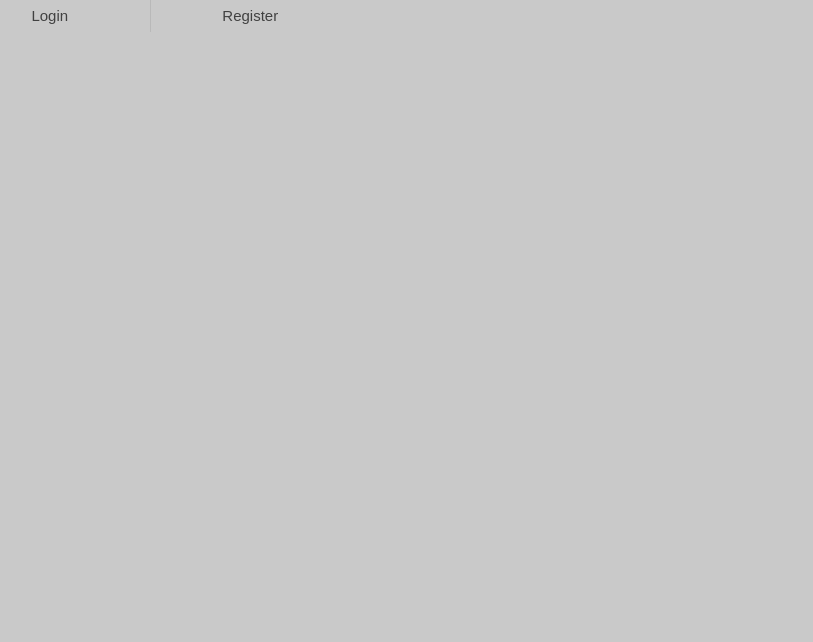
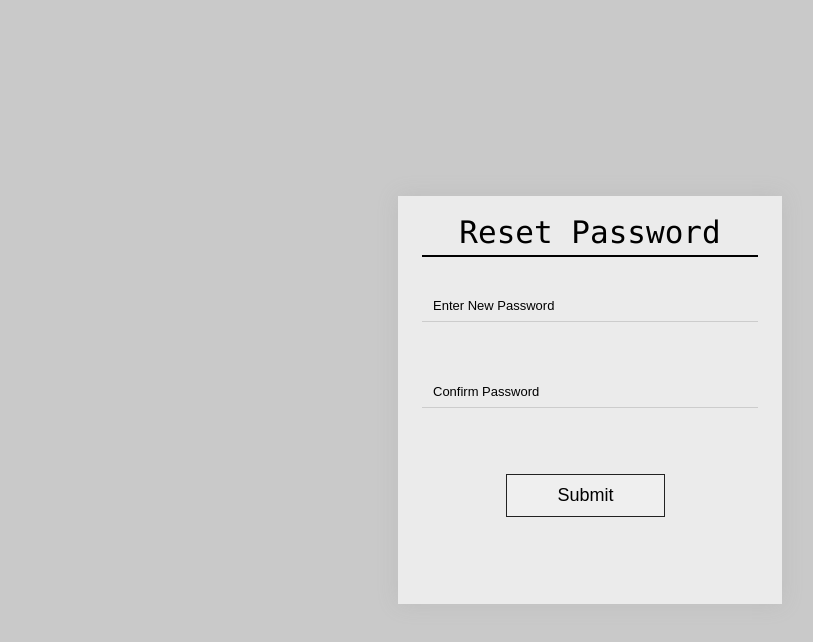
Before and after one commit to Eclipse-LMS/Eclipse, a React (Create React App) app in the folder frontend/: page / in a window 1280 px wide. Shown: the top 642 px of the page, without its empty margins (50-863 px from the left). Built offline with nearby package versions, Linux system fonts and the light colour scheme.

Commit message:
auth frontend complete

```diff
--- a/frontend/src/App.css
+++ b/frontend/src/App.css
@@ -26,7 +26,7 @@ body{
   position: absolute;
 }
 
-.box-controller {
+.box-controller1 {
   visibility: visible;
   display: flex;
   max-width: 24em;
@@ -34,7 +34,19 @@ body{
   padding:  0px;
   align-items: center;
   transition: visibility 0.5s ease-out;
+  margin-top: 48%;
 }
+.box-controller2 {
+  visibility: visible;
+  display: flex;
+  max-width: 24em;
+  min-width: 25em;
+  padding:  0px;
+  align-items: center;
+  transition: visibility 0.5s ease-out;
+  margin-top: 10%;
+}
+
 .form-decor {
   -webkit-box-shadow: 0px 0px 20px 0px rgba(15, 15, 15, 0.2);
   box-shadow: 0px 0px 20px 0px rgba(145, 145, 145, 0.2);
@@ -78,6 +90,8 @@ input[type="password"] {
   height: 100%;
   line-height: 2;
   cursor: pointer;
+  margin-bottom: 0%;
+
 }
 
 
@@ -122,6 +136,20 @@ input[type="password"] {
   flex-direction: column;
   justify-content: center;
 }
+.fpsubmit-btn {
+  padding: 10px 50px;
+  font-size: 18px;
+  border:1px solid #222;
+  font-family: Oxygen, sans-serif;
+  margin-top: 20px;
+  cursor: pointer;
+  position: relative;
+  bottom: 0px;
+  margin-left: 22%;
+  z-index: 9999;
+  position: absolute;
+  margin-bottom: 25%;
+}
 
 
 
@@ -134,7 +162,7 @@ input[type="password"] {
   cursor: pointer;
   position: relative;
   bottom: 0px;
-  margin-left: 23%;
+  margin-left: 27%;
   z-index: 9999;
   position: absolute;
   margin-bottom: 25%;
@@ -159,6 +187,8 @@ input[type="password"] {
   /* margin-top: 20px; */
   cursor: pointer;
   position: relative;
+  margin-top: 15%;
+  margin-bottom: 10%;
 }
 
 .register-btn:hover,
@@ -223,6 +253,7 @@ input[type="password"] {
 label {
 color: #666;
 font-size: .875rem;
+position: relative;
 }
 
 input[type="checkbox"] {
@@ -258,6 +289,7 @@ a {
 }
 #fullname > div {
   padding: 0 2px;
+  margin-top: 10%;
 }
 .log-form .regis-form {
   border-left: 1px solid #b9b9b9;
@@ -266,3 +298,25 @@ a {
 #First-add{
   right: 15%;
 }
+.input-group {
+  margin-top: 5%;
+}
+.input-group-fp {
+  margin-top: 15%;
+  position: relative;
+}
+.button-confirm{
+  padding: 10px 50px;
+  font-size: 18px;
+  border:1px solid #222;
+  font-family: Oxygen, sans-serif;
+  margin-top: 20px;
+  cursor: pointer;
+  position: relative;
+  bottom: 0px;
+  margin-left: 22%;
+  z-index: 9999;
+  position: absolute;
+  margin-bottom: 20%;
+
+}
--- a/frontend/src/Screens/ForgotPassword.js
+++ b/frontend/src/Screens/ForgotPassword.js
@@ -43,7 +43,7 @@ class ForgotPassword extends React.Component {
           </div>
                 <div className="box">
 
-                    <div className="input-group">
+                    <div className="input-group-fp">
                         <lable htmlFor="userid">
                             <input type="text" for="Email" id="Email-add" required onChange={(event) => { this.setState({ email: event.target.value }) }} />
                             <span class="placeholder form-lable">Enter Email</span>
@@ -54,7 +54,7 @@ class ForgotPassword extends React.Component {
 
 
 
-                    <button type="button" className="login-btn" onClick={() => this.submit()}>Submit</button>
+                    <button type="button" className="fpsubmit-btn" onClick={() => this.submit()}>Submit</button>
 
                 </div>
             </div>
--- a/frontend/src/Screens/LoginScreen.js
+++ b/frontend/src/Screens/LoginScreen.js
@@ -71,14 +71,14 @@ class LoginBox extends React.Component {
             <div className="line">
               <label>
                 <input type="checkbox" value="IsRememberMe" name="remember" /> Remember me
-                </label>
+              </label>
                 <Link to="/forgotpassword"><a className="forpass" href="#">Forgot Password?</a></Link>
             </div>
           </div>
           <button type="button" className="login-btn" onClick={() => this.submit()}>Login</button>
 
         </div>
-        <div className="box-controller log-form">
+        <div className="box-controller1">
               <div className="controller" onClick={()=>this.setState({isSwitchOn: true})}>
                 <Link to="/login">Login</Link>
               </div>
--- a/frontend/src/Screens/RegisterScreen.js
+++ b/frontend/src/Screens/RegisterScreen.js
@@ -131,7 +131,7 @@ class RegisterBox extends React.Component {
 
           </div>
         </div>
-        <div className="box-controller log-form">
+        <div className="box-controller2">
           <div className="controller" onClick={() => this.setState({ isSwitchOn: true })}>
             <Link to="/login">Login</Link>
           </div>
--- /dev/null
+++ b/frontend/src/Screens/ResetPassword.js
@@ -0,0 +1,76 @@
+import '../App.css';
+import React from 'react';
+import { BrowserRouter as Router, Link, Route } from 'react-router-dom';
+import ForgotPassword from './ForgotPassword';
+
+class ResetPasswrod extends React.Component {
+  constructor() {
+    super();
+    this.state = {
+      password: "",
+      passwordError: ""
+    };
+  }
+
+  valid() {
+    if (this.state.password.length < 5) {
+      this.setState({ passwordError: "Password length must be atleast 5 characters" })
+    }
+    else {
+      return true
+    }
+  }
+
+  submit() {
+    this.setState({ passwordError: "" })
+    if (this.valid()) {
+      alert("Form has been submited")
+    }
+  }
+
+  render() {
+    return (
+      <div className="root-container ">
+        <div class="form-decor">
+          <div className="box-container reglog-form">
+
+            <div className="inner-container">
+              <div className="header">
+                Reset Password
+              </div>
+              <div className="box">
+
+
+
+                <div className="input-group">
+                  <lable htmlFor="password">
+                    <input type="password" for="password" id="Password-add" required onChange={(event) => { this.setState({ password: event.target.value }) }}></input>
+                    <span class="placeholder form-lable">Enter New Password</span>
+                  </lable>
+                </div>
+
+                <p style={{ color: "red", fontSize: "12px" }}>{this.state.passwordError}</p>
+                <div className="input-group">
+                  <lable htmlFor="password">
+                    <input type="password" for="password" id="Password-add" required onChange={(event) => { this.setState({ password: event.target.value }) }}></input>
+                    <span class="placeholder form-lable">Confirm Password</span>
+                  </lable>
+                </div>
+
+                <p style={{ color: "red", fontSize: "12px" }}>{this.state.passwordError}</p>
+
+
+                <button type="button" className="button-confirm" onClick={() => this.submit()}>Submit</button>
+
+              </div>
+            </div>
+          </div>
+        </div>
+      </div>
+
+
+    )
+  }
+}
+
+export default ResetPasswrod;
--- a/frontend/src/index.js
+++ b/frontend/src/index.js
@@ -1,12 +1,13 @@
 import React from 'react';
 import ReactDOM from 'react-dom';
 import './index.css';
-import App from './App';
+import ResetPassword from './Screens/ResetPassword';
 import reportWebVitals from './reportWebVitals';
+import ResetPasswrod from './Screens/ResetPassword';
 
 ReactDOM.render(
   <React.StrictMode>
-    <App />
+    <ResetPassword />
   </React.StrictMode>,
   document.getElementById('root')
 );
```
